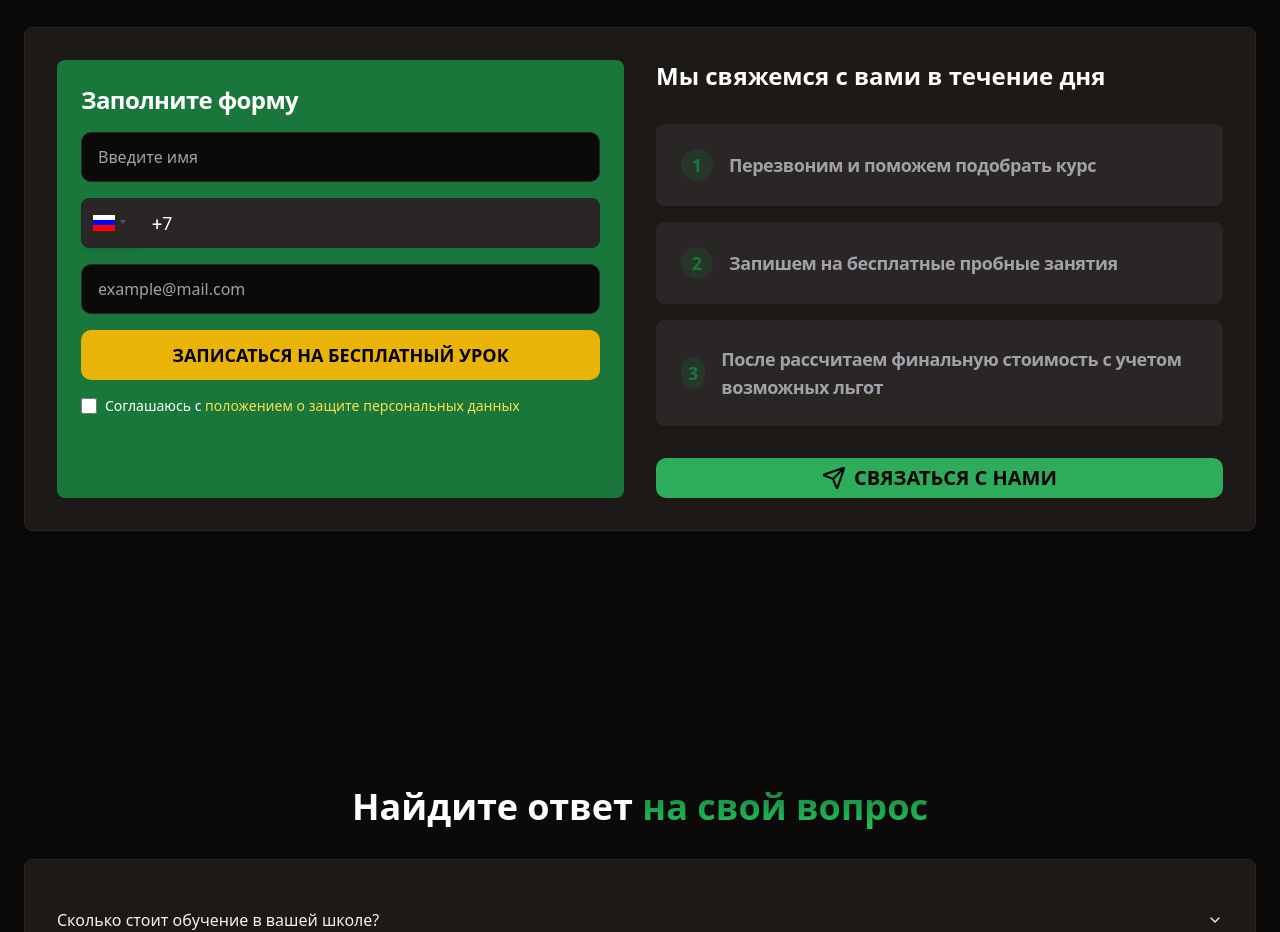
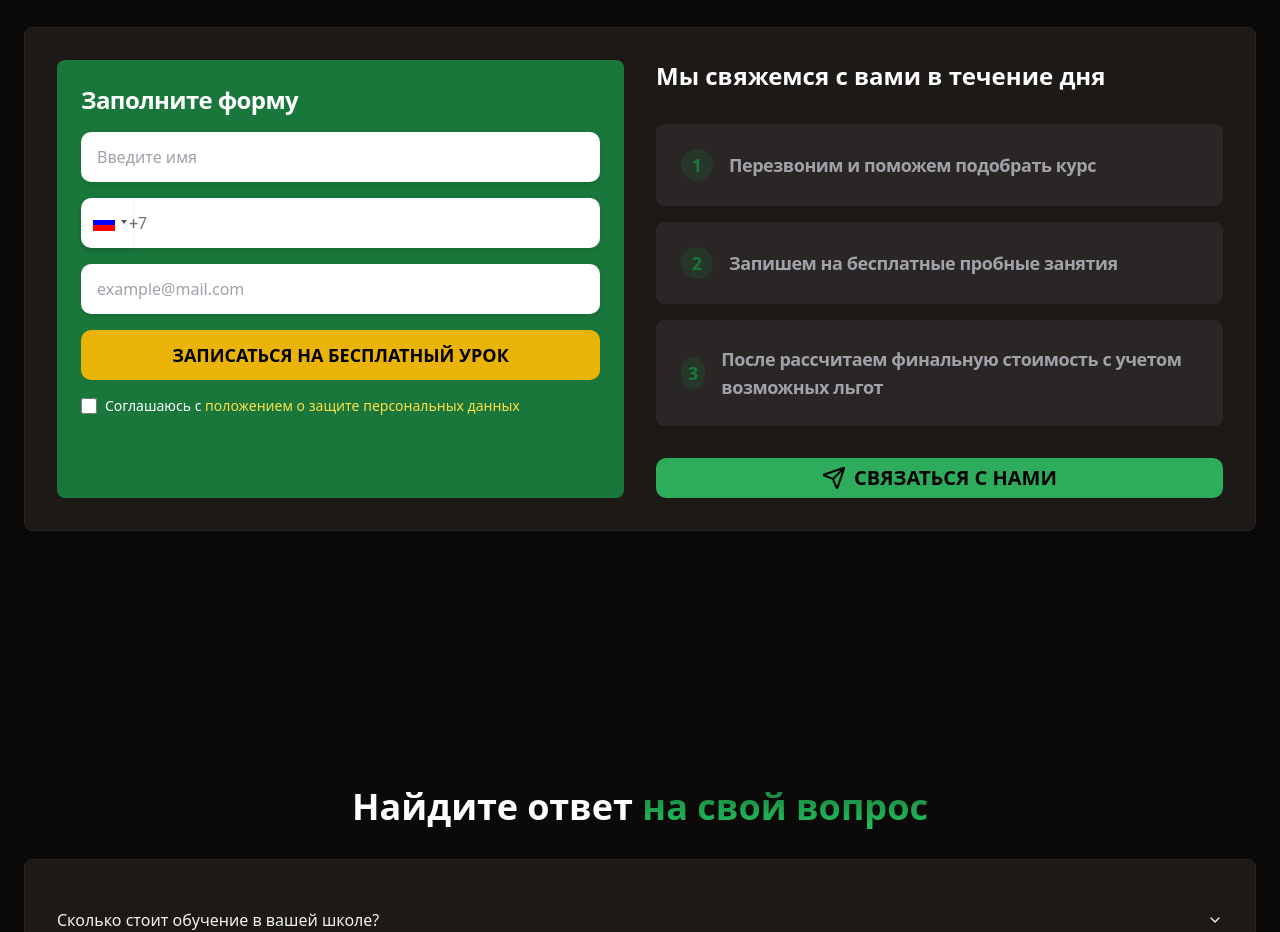
Before and after one commit to Horman69/pro_code_p3, a React (Vite) app: page / in a window 1280 px wide. Shown: the part 7740-8672 px from the top of the page. Built offline with nearby package versions, Linux system fonts and the light colour scheme.

Commit message:
Обновлен компонент Newsletter: исправлены стили для темной темы и улучшен PhoneInput

```diff
--- a/src/components/Newsletter.tsx
+++ b/src/components/Newsletter.tsx
@@ -4,7 +4,6 @@ import { Input } from "./ui/input";
 import { Card, CardHeader, CardTitle, CardContent } from "./ui/card";
 import PhoneInput from 'react-phone-input-2'
 import 'react-phone-input-2/lib/bootstrap.css'
-import '../PhoneInput.css';
 import { Send } from "lucide-react";
 
 interface FormData {
@@ -84,9 +83,11 @@ export const Newsletter: React.FC = () => {
     height: '50px',
     fontSize: '16px',
     borderRadius: '10px',
-    // border: '1px solid #191817',
     color: '#71717A',
     paddingLeft: '16px',
+    backgroundColor: 'white',
+    border: 'none', // Убираем границу
+    boxShadow: '0 2px 4px rgba(0, 0, 0, 0.1)', // Добавляем тень
   };
 
   return (
@@ -108,6 +109,7 @@ export const Newsletter: React.FC = () => {
                       name="name"
                       value={formData.name}
                       onChange={handleChange}
+                      className="dark:text-white focus:outline-none focus:ring-0" // Светлый текст для темной темы
                     />
                     {errors.name && <p className="text-[#FFF59E] text-sm mt-1">{errors.name}</p>}
                   </div>
@@ -119,6 +121,7 @@ export const Newsletter: React.FC = () => {
                       inputProps={{
                         name: 'phone',
                         required: true,
+                        className: 'dark:text-white focus:outline-none focus:ring-0', // Светлый текст для темной темы
                       }}
                       inputStyle={{
                         ...inputStyle,
@@ -128,14 +131,17 @@ export const Newsletter: React.FC = () => {
                         border: 'none',
                         background: 'transparent',
                         borderRadius: '10px 0 0 10px',
-                        boxShadow: '0 2px 4px rgba(0, 0, 0, 0.1)', // Добавляем тень
+                        boxShadow: '0 2px 4px rgba(0, 0, 0, 0.1)',
                       }}
                       dropdownStyle={{
                         width: 'max-content',
+                        backgroundColor: 'white', // Белый фон для выпадающего списка
+                        color: 'black', // Черный текст для светлой темы
                       }}
                       containerStyle={{
                         width: '100%',
                       }}
+                      countryCodeEditable={false} // Запрещаем редактирование кода страны
                     />
                     {errors.phone && <p className="text-[#FFF59E] text-sm mt-1">{errors.phone}</p>}
                   </div>
@@ -146,6 +152,7 @@ export const Newsletter: React.FC = () => {
                       name="email"
                       value={formData.email}
                       onChange={handleChange}
+                      className="dark:text-white focus:outline-none focus:ring-0" // Светлый текст для темной темы
                     />
                     {errors.email && <p className="text-[#FFF59E] text-sm mt-1">{errors.email}</p>}
                   </div>
```
Also changed, not shown: PhoneInput.css (renamed from src/PhoneInput.css), 1 other file (tests, documents, lock files or other folders).
